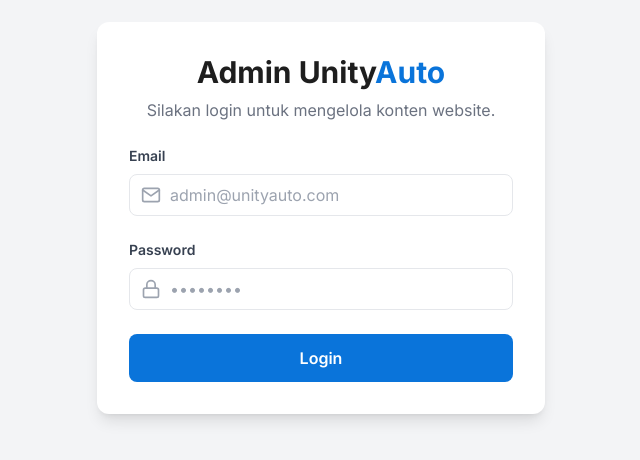
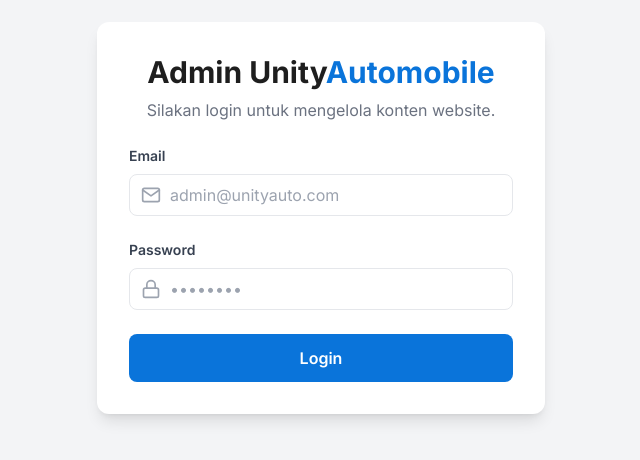
Before and after one commit to karenlidia/unity, a website: page admin-login.html in a window 1280 px wide. Shown: the part 182-642 px from the top of the page, without its empty margins (319-959 px from the left). Drawn offline with nearby package versions, Linux system fonts and the light colour scheme.

Commit message:
Update admin-login.html

```diff
--- a/admin-login.html
+++ b/admin-login.html
@@ -35,7 +35,7 @@
     <div class="w-full max-w-md p-8 space-y-6 bg-white rounded-xl shadow-lg">
         <!-- Header -->
         <div class="text-center">
-            <h1 class="text-3xl font-bold accent-dark">Admin Unity<span class="primary-blue">Auto</span></h1>
+            <h1 class="text-3xl font-bold accent-dark">Admin Unity<span class="primary-blue">Automobile</span></h1>
             <p class="text-gray-500 mt-2">Silakan login untuk mengelola konten website.</p>
         </div>
 
```
